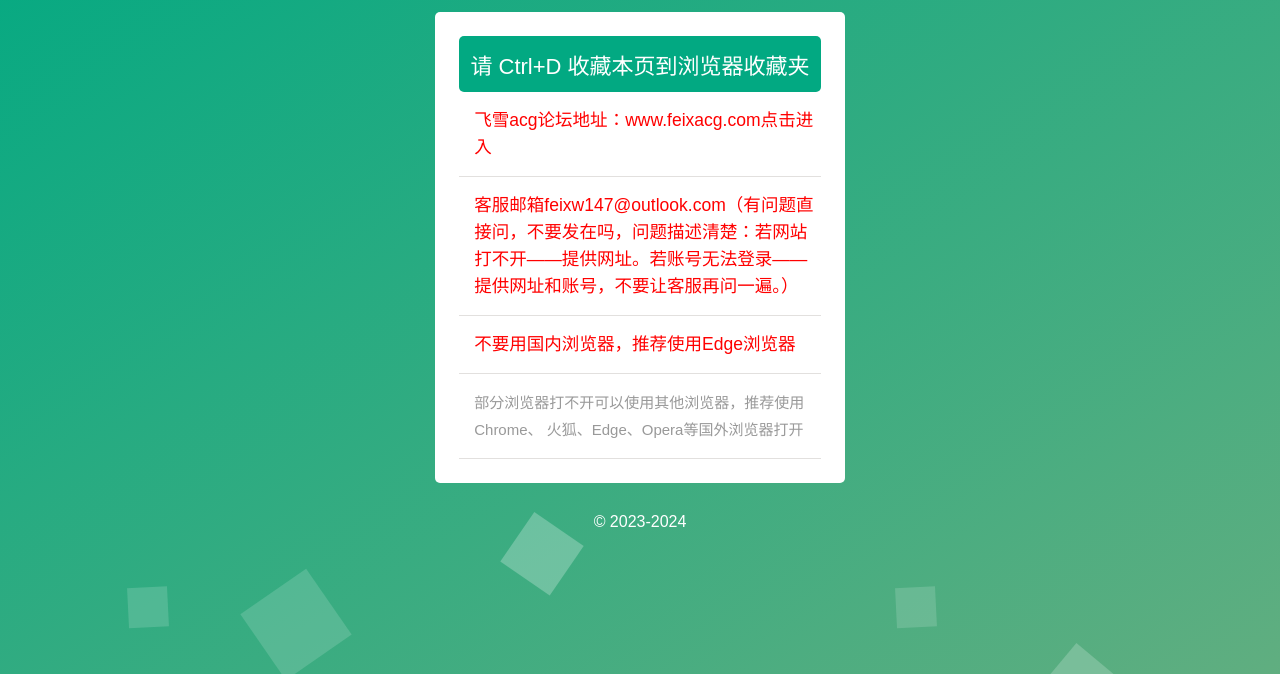
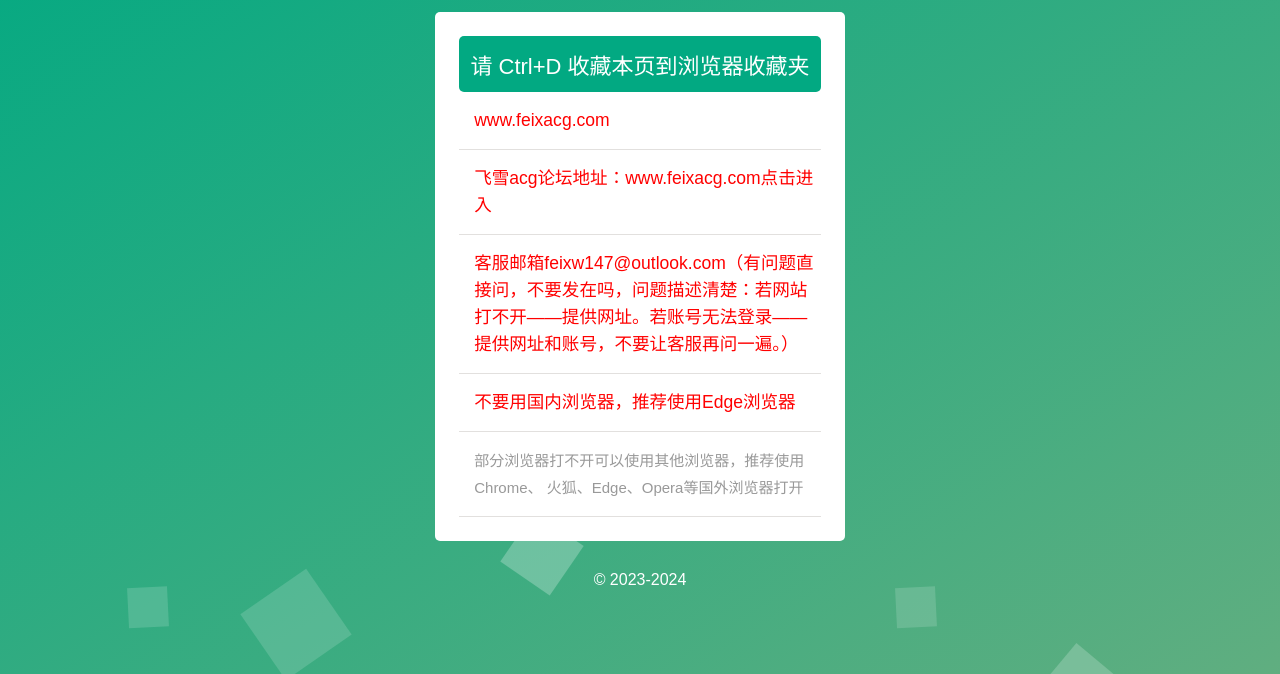
Before and after one commit to xiguazhi2/feixw, a plain HTML site: page index.html in a window 1280 px wide. Shown: the part 126-800 px from the top of the page. Drawn offline with Linux system fonts and the light colour scheme.

Commit message:
Update index.html

```diff
--- a/index.html
+++ b/index.html
@@ -43,7 +43,11 @@
 							<h2>请 Ctrl+D 收藏本页到浏览器收藏夹</h2>
 							<ul>
 
+							    	<li>
 
+									<h3><span style="color: #ff0000;"><strong>www.feixacg.com</strong></span></h3>
+
+								</li>
 								<li>
 
 									<h3><a target="_blank" rel="noopener" href="https://www.feixacg.com/"><span style="color: #ff0000;"><strong>飞雪acg论坛地址：www.feixacg.com点击进入</strong></span></a></h3>
```
